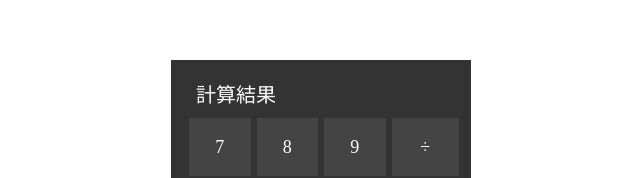
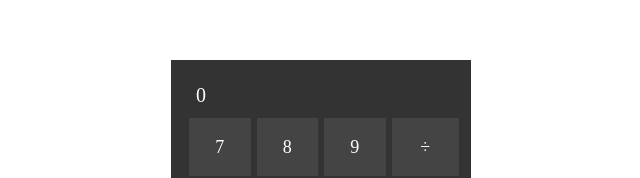
Before and after one commit to Yoshiyuki-Iwasaki/calculator, a React (Create React App) app: page / in a window 1280 px wide. Shown: the part 177-355 px from the top of the page, without its empty margins (319-959 px from the left). Built offline with nearby package versions, Linux system fonts and the light colour scheme.

Commit message:
connect to redux.

```diff
--- a/src/components/atoms/button/index.tsx
+++ b/src/components/atoms/button/index.tsx
@@ -2,8 +2,8 @@ import React from "react";
 import { ButtonType } from "./type";
 import { ButtonLayout } from "./style";
 
-const Button: React.FC<ButtonType> = ({ text }) => {
-  return <ButtonLayout>{text}</ButtonLayout>;
+const Button: React.FC<ButtonType> = ({ text, onClick }) => {
+  return <ButtonLayout onClick={onClick}>{text}</ButtonLayout>;
 };
 
 export default Button;
--- a/src/components/atoms/button/type.tsx
+++ b/src/components/atoms/button/type.tsx
@@ -1,3 +1,4 @@
 export type ButtonType = {
   text: number | string;
+  onClick: () => {};
 };
--- a/src/components/molucules/calculator/index.tsx
+++ b/src/components/molucules/calculator/index.tsx
@@ -1,44 +1,83 @@
-import React from "react";
 import Button from "../../atoms/button";
 import Result from "../../atoms/result";
+import { connect } from "react-redux";
+import {
+  onNumberClick,
+  onPlusClick,
+  onMinusClick,
+  onMultiplyClick,
+  onDivideClick,
+  onEqualClick,
+  onClearClick,
+} from "../../../redux/actions";
 import { Main, ButtonArea, NumberArea, Number, Operator } from "./style";
 
-const Calculator = () => {
+const Calculator = (props: any) => {
+  const {
+    calculator,
+    onNumberClick,
+    onPlusClick,
+    onMinusClick,
+    onMultiplyClick,
+    onDivideClick,
+    onEqualClick,
+    onClearClick,
+  } = props;
   return (
     <Main>
-      <Result result={"計算結果"} />
+      <Result
+        result={
+          calculator.showingResult
+            ? calculator.resultValue
+            : calculator.inputValue
+        }
+      />
       <ButtonArea>
         <NumberArea>
           <Number>
-            <Button text={7} />
-            <Button text={8} />
-            <Button text={9} />
+            <Button text={7} onClick={() => onNumberClick(7)} />
+            <Button text={8} onClick={() => onNumberClick(8)} />
+            <Button text={9} onClick={() => onNumberClick(9)} />
           </Number>
           <Number>
-            <Button text={4} />
-            <Button text={5} />
-            <Button text={6} />
+            <Button text={4} onClick={() => onNumberClick(4)} />
+            <Button text={5} onClick={() => onNumberClick(5)} />
+            <Button text={6} onClick={() => onNumberClick(6)} />
           </Number>
           <Number>
-            <Button text={1} />
-            <Button text={2} />
-            <Button text={3} />
+            <Button text={1} onClick={() => onNumberClick(1)} />
+            <Button text={2} onClick={() => onNumberClick(2)} />
+            <Button text={3} onClick={() => onNumberClick(3)} />
           </Number>
           <Number>
-            <Button text={"AC"} />
-            <Button text={0} />
-            <Button text={"="} />
+            <Button text={"AC"} onClick={() => onClearClick()} />
+            <Button text={0} onClick={() => onNumberClick(0)} />
+            <Button text={"="} onClick={() => onEqualClick()} />
           </Number>
         </NumberArea>
         <Operator>
-          <Button text={"÷"} />
-          <Button text={"×"} />
-          <Button text={"−"} />
-          <Button text={"+"} />
+          <Button text={"÷"} onClick={() => onDivideClick()} />
+          <Button text={"×"} onClick={() => onMultiplyClick()} />
+          <Button text={"−"} onClick={() => onMinusClick()} />
+          <Button text={"+"} onClick={() => onPlusClick()} />
         </Operator>
       </ButtonArea>
     </Main>
   );
 };
 
-export default Calculator;
+const mapStateToProps = (state: any) => {
+  return {
+    calculator: state.calculator,
+  };
+};
+
+export default connect(mapStateToProps, {
+  onNumberClick,
+  onPlusClick,
+  onMinusClick,
+  onMultiplyClick,
+  onDivideClick,
+  onEqualClick,
+  onClearClick,
+})(Calculator);
--- a/src/index.tsx
+++ b/src/index.tsx
@@ -1,13 +1,17 @@
-import React from "react";
 import ReactDOM from "react-dom";
+import { createStore } from "redux";
+import { Provider } from "react-redux";
 import "./index.css";
 import App from "./App";
+import reducer from "./redux/reducers";
 import reportWebVitals from "./reportWebVitals";
 
+const Store = createStore(reducer);
+
 ReactDOM.render(
-  <React.StrictMode>
+  <Provider store={Store}>
     <App />
-  </React.StrictMode>,
+  </Provider>,
   document.getElementById("root")
 );
 
--- a/src/redux/reducers/calculator.tsx
+++ b/src/redux/reducers/calculator.tsx
@@ -16,7 +16,7 @@ const initialAppState = {
   showingResult: false,
 };
 
-const Calculator = (state = initialAppState, action: any) => {
+const calculator = (state = initialAppState, action: any) => {
   switch (action.type) {
     case INPUT_NUMBER:
       return {
@@ -150,4 +150,4 @@ const Calculator = (state = initialAppState, action: any) => {
   }
 };
 
-export default Calculator;
+export default calculator;
--- a/src/redux/reducers/index.tsx
+++ b/src/redux/reducers/index.tsx
@@ -1,7 +1,6 @@
-import React from "react";
 import { combineReducers } from "redux";
-import Calculator from "../../components/molucules/calculator";
+import calculator from "./calculator";
 
-const Reducer = combineReducers({ Calculator });
+const reducer = combineReducers({ calculator });
 
-export default Reducer;
+export default reducer;
```
